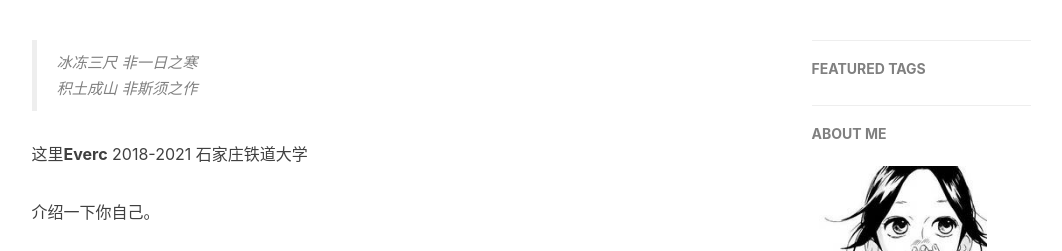
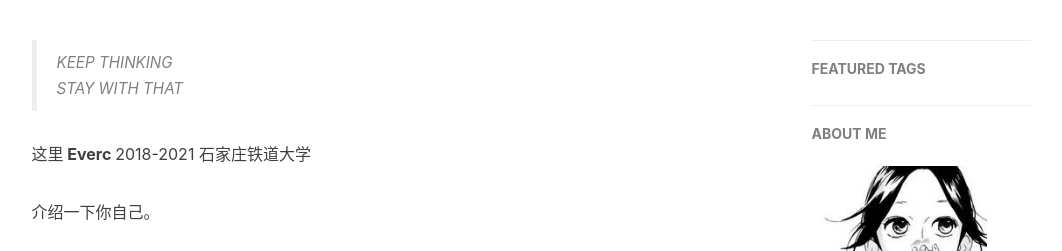
Before and after one commit to EchoesHastur/EchoesHastur.github.io, a Jekyll site: the page built from about.html, in a window 1280 px wide. Shown: the part 418-669 px from the top of the page, without its empty margins (136-1198 px from the left). Built offline with Jekyll 4.4.1, drawn with Linux system fonts in a browser that asks for light colours; nearby versions of some CDN libraries; comment, search, counter and statistics services are not loaded.

Commit message:
Update about.html

```diff
--- a/about.html
+++ b/about.html
@@ -15,10 +15,10 @@ header-img: "img/post-bg-xmy.jpg"
 <div class="zh post-container">
 
     <!--copied from markdown -->
-    <blockquote><p>冰冻三尺 非一日之寒<br>
-    积土成山 非斯须之作</p></blockquote>
+    <blockquote><p>KEEP THINKING<br>
+    STAY WITH THAT</p></blockquote>
 
-    <p>这里<strong>Everc</strong> 2018-2021 石家庄铁道大学 </p>
+    <p>这里<strong> Everc </strong> 2018-2021 石家庄铁道大学 </p>
 
     <p>介绍一下你自己。</p>
 
```
